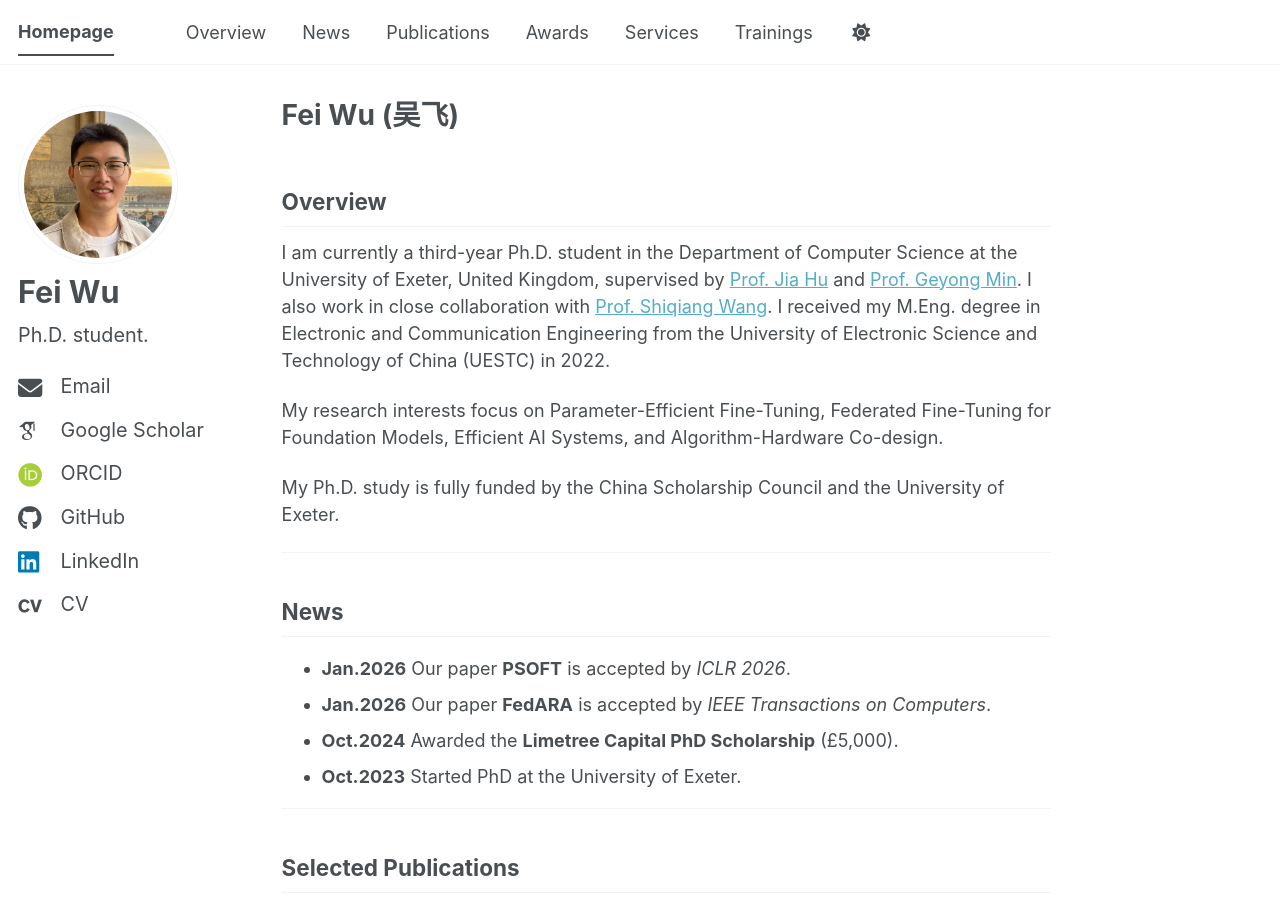
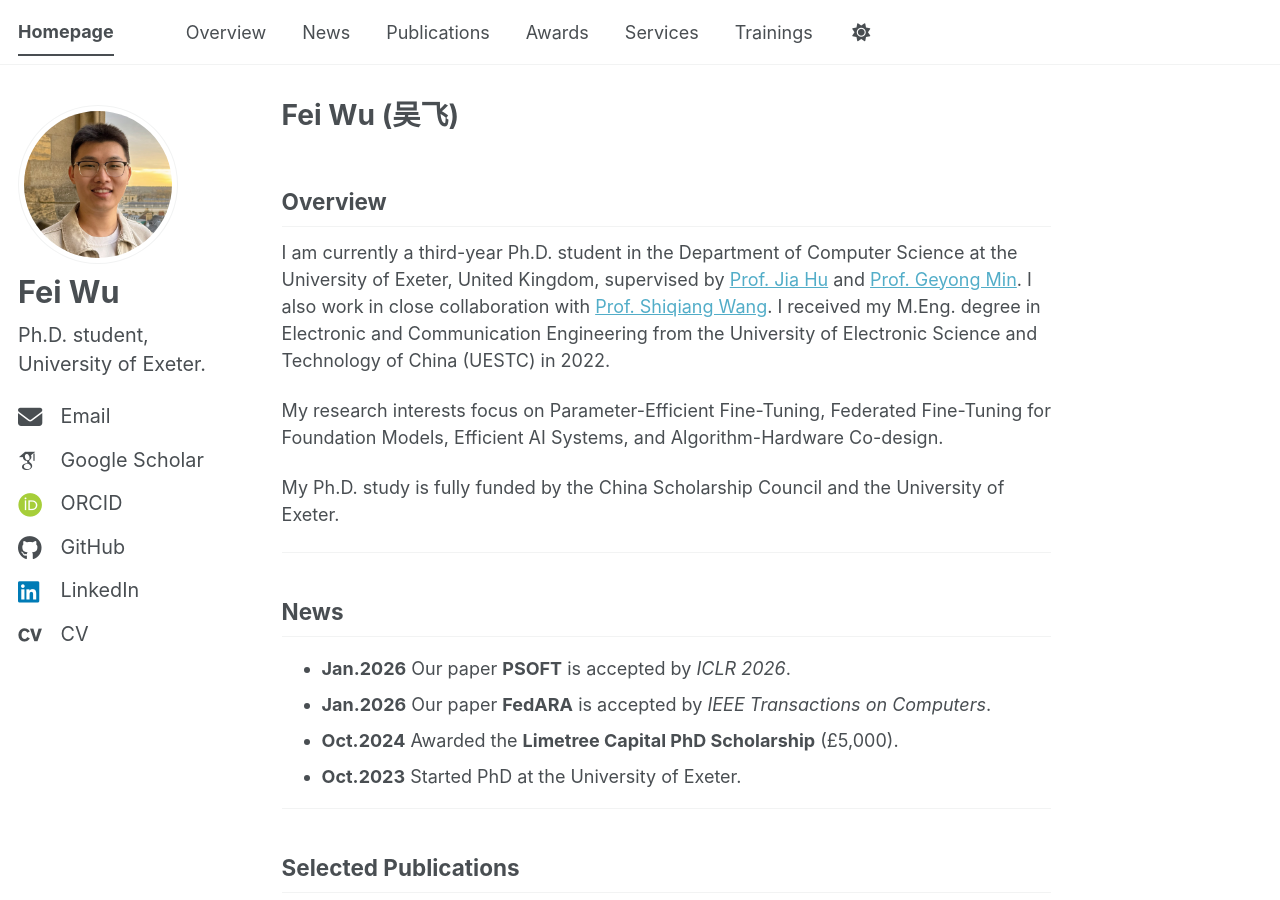
Before and after one commit to fei407/fei407.github.io, a Jekyll site: the page built from _pages/about.md, in a window 1280 px wide and 900 px high. Built offline with Jekyll 4.4.1, drawn with Linux system fonts in a browser that asks for light colours; some web fonts are replaced; a script bundle is joined from its source files by our own code; library files that are not in the unit come from our copies.

Commit message:
update info

```diff
--- a/_config.yml
+++ b/_config.yml
@@ -26,7 +26,7 @@ author:
   avatar           : "portrait.jpg"
   name             : "Fei Wu"
   pronouns         : # URL
-  bio              : "Ph.D. student."
+  bio              : "Ph.D. student, <br>University of Exeter."
   location         : # URL
   employer         : # URL
   uri              : # URL
```
